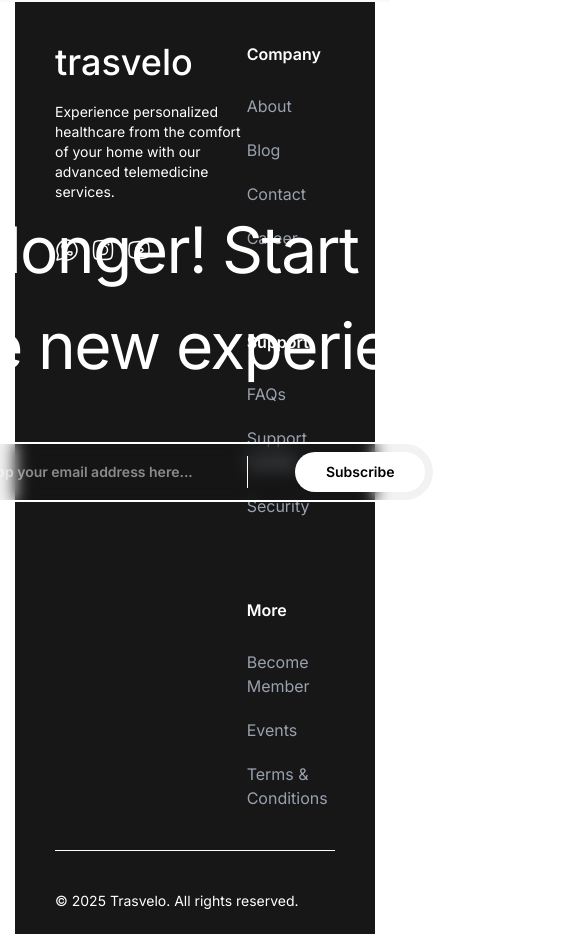
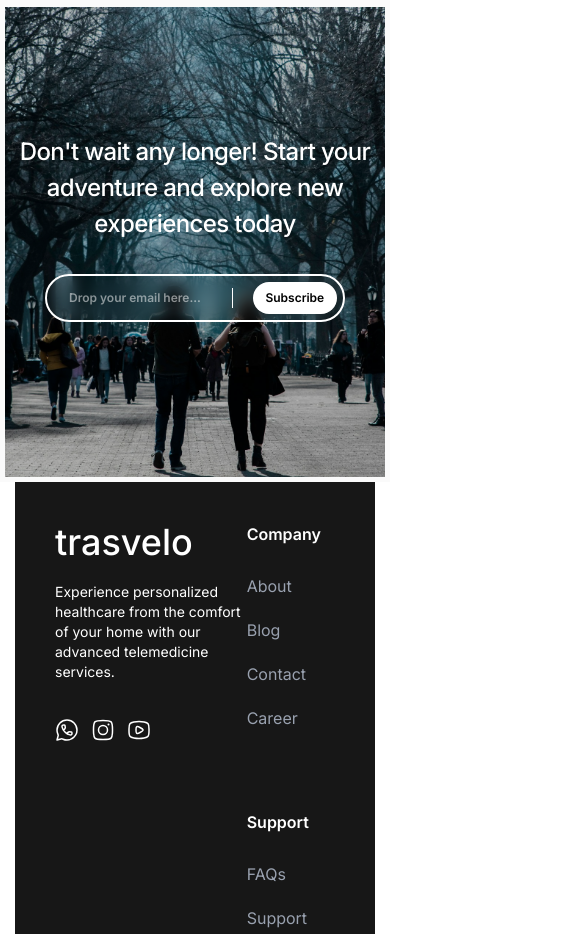
Before and after one commit to mauromltn/trasvelo, a Next.js app: page / in a window 390 px wide. Shown: the part 6379-7313 px from the top of the page, 585 px wide, since content can reach past the window. Built offline with nearby package versions, Linux system fonts and the light colour scheme.

Commit message:
feat: Add responsiveness to CallToAction component

```diff
--- a/src/components/CallToAction.tsx
+++ b/src/components/CallToAction.tsx
@@ -4,7 +4,7 @@
 
 export default function CallToAction() {
    return (
-      <section className="relative flex justify-center w-full lg:h-180 text-white mt-20">
+      <section className="relative flex justify-center w-full h-120 md:h-180 text-white mt-20">
          <Image
             src={callToAction}
             placeholder='blur'
@@ -13,21 +13,29 @@
             className=" brightness-75 rounded-[25] border-5 md:rounded-[35] md:border-15"
             alt="Call to action image"
          />
-         <span className="absolute top-50 text-center w-310 text-[4rem] tracking-tight">
+         <span className="absolute top-33 sm:top-40 md:top-60 lg:top-50 text-center w-90 sm:w-130 md:w-190 lg:w-250 xl:w-310 text-[1.5rem] md:text-[2.3rem] lg:text-[3rem] xl:text-[4rem] font-medium md:font-normal tracking-tight">
             Don&apos;t wait any longer! Start your adventure and explore new experiences today
          </span>
 
-         <div className="absolute top-110 flex items-center w-120 h-15 p-2 gap-8 rounded-full border-2 border-white text-sm font-medium backdrop-blur-sm bg-black/5">
+         <div className="absolute top-68 md:top-100 xl:top-110 flex items-center w-75 h-12 md:w-120 md:h-15 p-1.5 md:p-2 gap-3 md:gap-8 rounded-full border-2 border-white text-sm font-semibold backdrop-blur-sm bg-black/5">
             <input
                type="email"
                name="email"
                placeholder="Drop your email address here..."
-               className="w-2/3 py-2 pl-4 text-sm font-semibold placeholder-light rounded-full focus:outline-none"
+               className="hidden md:block w-2/3 pl-4 rounded-full focus:outline-none"
             />
 
-            <Divider className="h-8 bg-white mr-4" />
+            { /* input per desktop */ }
+            <input
+               type="email"
+               name="email"
+               placeholder="Drop your email here..."
+               className="md:hidden w-2/3 pl-4 text-xs rounded-full focus:outline-none"
+            />
 
-            <button className="w-1/3 h-full py-2 px-4 bg-white text-black text-sm font-semibold rounded-full hover:bg-gray-300 duration-200 ease cursor-pointer">
+            <Divider className="h-5 md:h-8 bg-white mr-2 md:mr-4" />
+
+            <button className="w-1/3 h-full md:py-2 px-2 bg-white text-xs text-black rounded-full hover:bg-gray-300 duration-200 ease cursor-pointer">
                Subscribe
             </button>
          </div>
```
Also changed, not shown: 1 other file (tests, documents, lock files or other folders).
